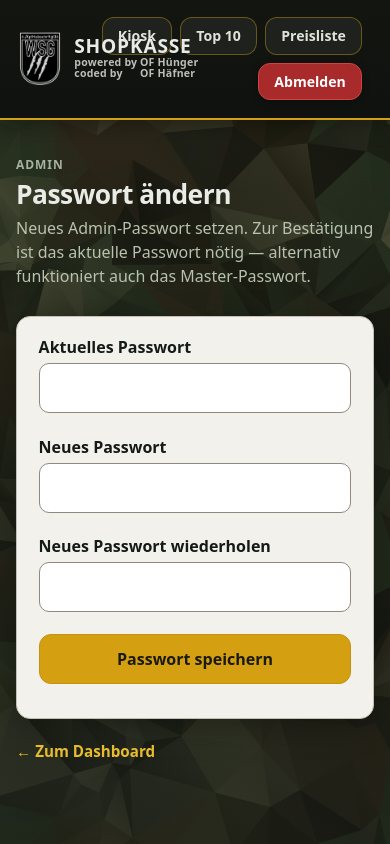
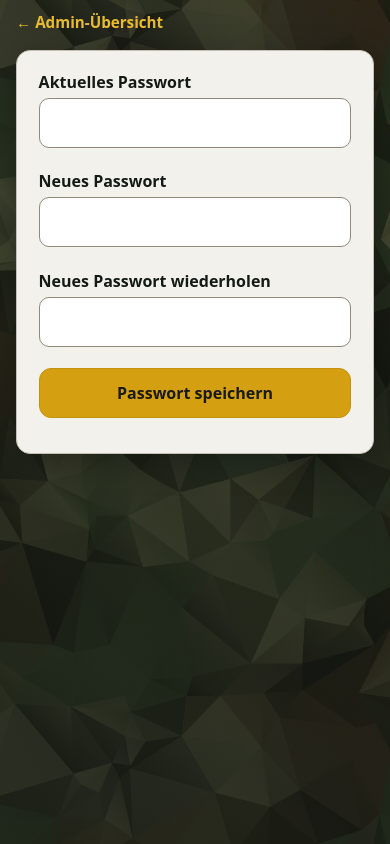
Before and after one commit to chrishaef/termux-kasse, a FastAPI app: page /admin/password in a window 390 px wide. Run offline with FastAPI, Linux system fonts and the light colour scheme; the visitor is signed in with stand-in values (Sample User, id 1); data comes from the database, SQL or seed files in the repository; data that the repository does not hold is empty.

Commit message:
style: simplify admin detail pages
Unify admin detail views around a single back link and remove redundant page headers so tablet navigation feels cleaner and more consistent.

Made-with: Cursor

```diff
--- a/app/static/kasse.css
+++ b/app/static/kasse.css
@@ -279,6 +279,14 @@ body {
 
 .app-admin--wide .site-main {
   max-width: 1380px;
+}
+
+.app-admin--detail .site-header {
+  display: none;
+}
+
+.app-admin--detail .site-main {
+  padding-top: 0.65rem;
 }
 
 .site-footer-note {
--- a/app/templates/admin/password.html
+++ b/app/templates/admin/password.html
@@ -1,10 +1,7 @@
 {% extends "admin/shell.html" %}
+{% block body_class %}app-admin app-admin--detail{% endblock %}
 {% block admin_page %}
-<header class="page-head">
-  <p class="page-head__eyebrow">Admin</p>
-  <h1 class="page-head__title">Passwort ändern</h1>
-  <p class="page-head__lead">Neues Admin-Passwort setzen. Zur Bestätigung ist das aktuelle Passwort nötig — alternativ funktioniert auch das Master-Passwort.</p>
-</header>
+<a href="/admin" class="admin-back">← Admin-Übersicht</a>
 {% if error %}
 <article class="contrast">{{ error }}</article>
 {% endif %}
@@ -19,5 +16,4 @@
     <button type="submit">Passwort speichern</button>
   </form>
 </article>
-<p><a href="/admin" class="admin-back">← Zum Dashboard</a></p>
 {% endblock %}
--- a/app/templates/admin/settlements.html
+++ b/app/templates/admin/settlements.html
@@ -1,10 +1,6 @@
 {% extends "admin/shell.html" %}
+{% block body_class %}app-admin app-admin--detail{% endblock %}
 {% block admin_page %}
-<header class="page-head">
-  <p class="page-head__eyebrow">Buchhaltung</p>
-  <h1 class="page-head__title">Abrechnungen</h1>
-  <p class="page-head__lead">Neue Abrechnungen laufen über den geführten Ablauf (Nutzer wählen → Betrag prüfen → Quittung → PDF).</p>
-</header>
 <a href="/admin" class="admin-back">← Admin-Übersicht</a>
 
 {% if request.query_params.get('err') == 'no_open' %}
```
Also changed, not shown: app/templates/admin/groups_edit.html (+2 -5 lines), app/templates/admin/products_edit.html (+2 -5 lines), app/templates/admin/settlement_confirm.html (+2 -6 lines), app/templates/admin/settlement_done.html (+3 -5 lines), app/templates/admin/settlement_start.html (+2 -5 lines), app/templates/admin/users_edit.html (+2 -5 lines), app/templates/admin/year_end.html (+2 -5 lines).
